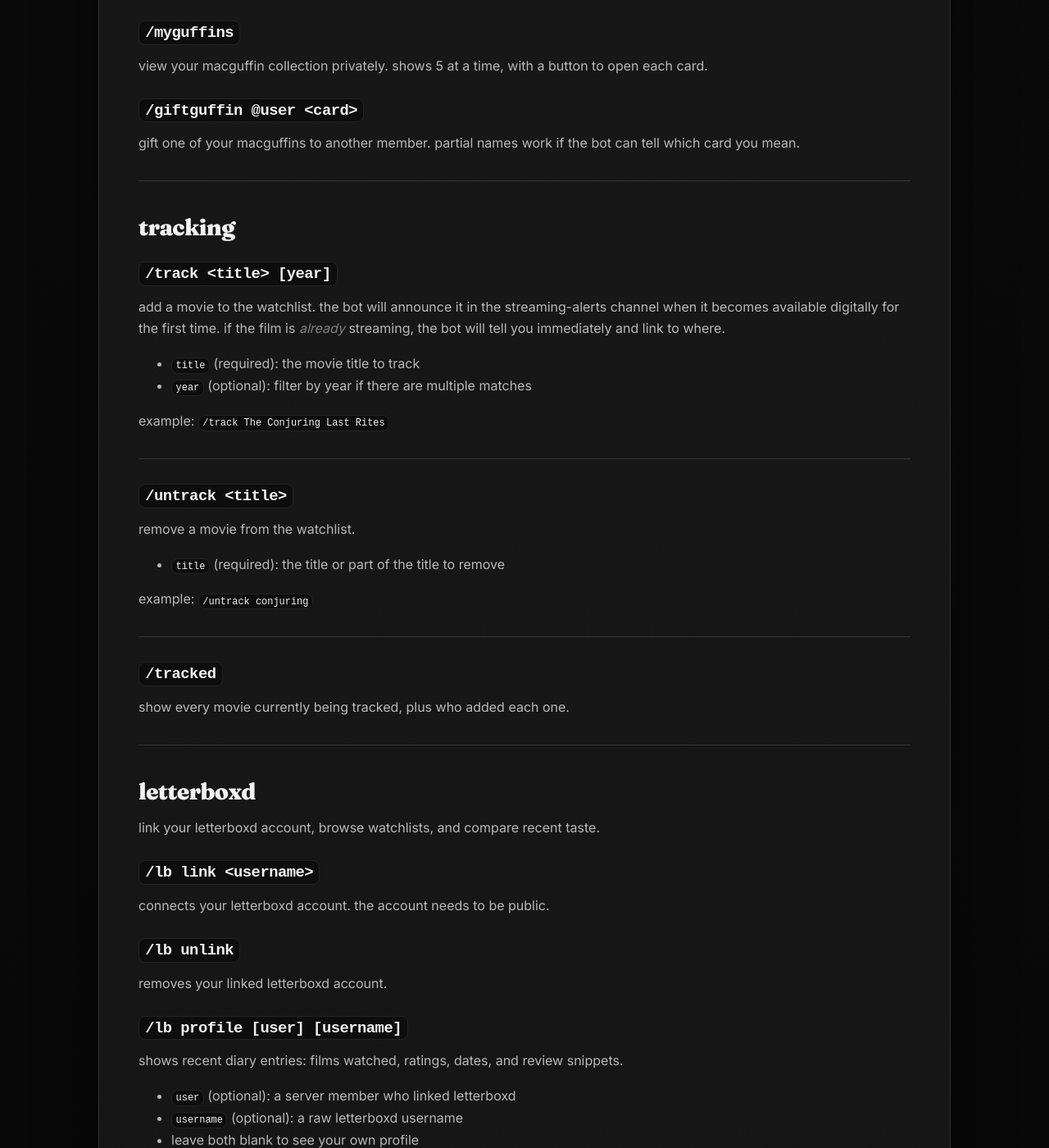
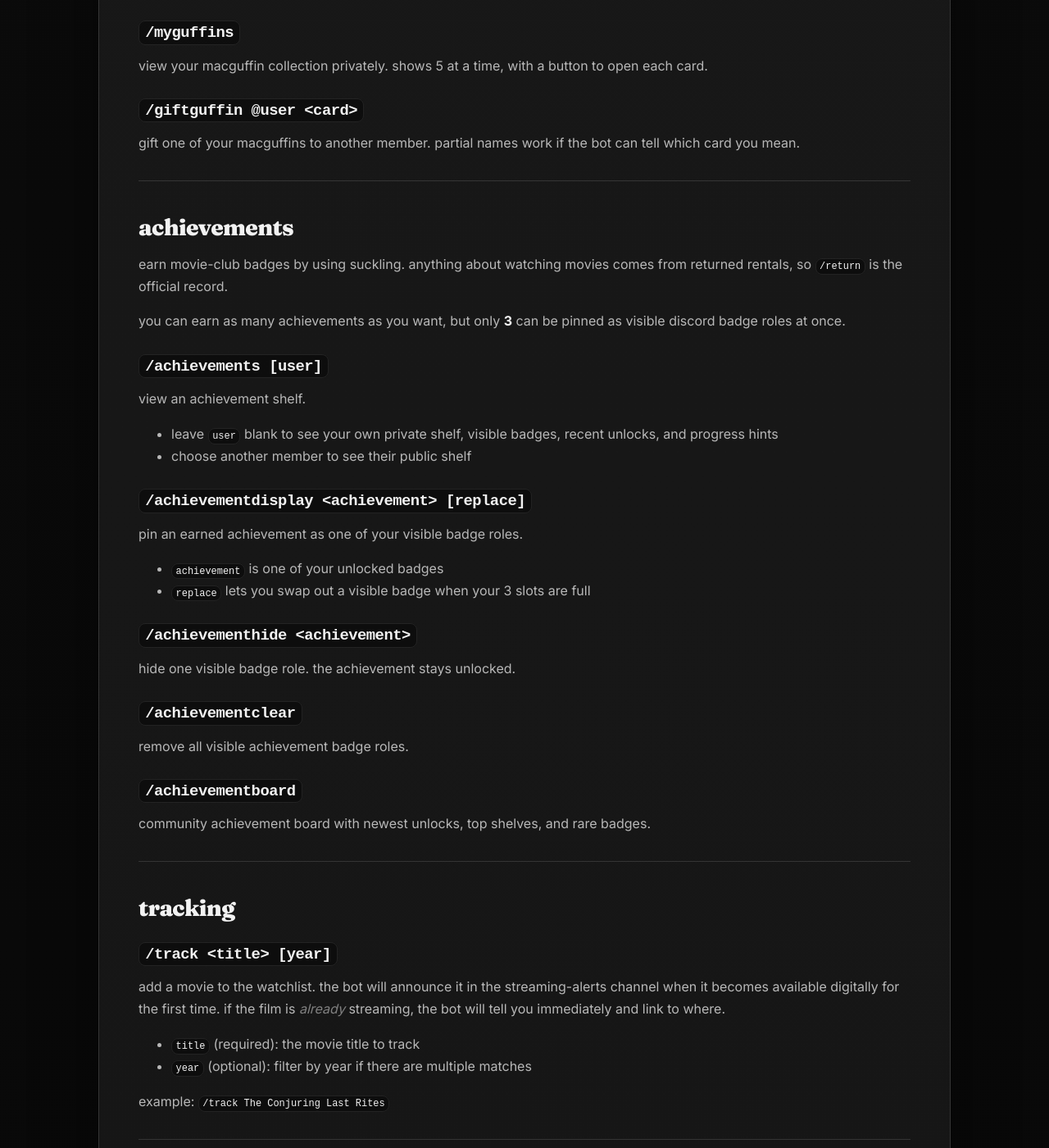
Before and after one commit to rupertosandez/sucklingsite, a Jekyll site: the page built from COMMANDS.md, in a window 1280 px wide and 1400 px high, scrolled down 5120 px. Shown: the whole window at 82% size. Built offline with Jekyll 4.4.1, drawn with Linux system fonts in a browser that asks for light colours; some of the changed text lies outside the part shown.

Commit message:
Document achievement badges

```diff
--- a/COMMANDS.md
+++ b/COMMANDS.md
@@ -188,6 +188,36 @@ view your macguffin collection privately. shows 5 at a time, with a button to op
 gift one of your macguffins to another member. partial names work if the bot can tell which card you mean.
 
 ---
+
+## achievements
+
+earn movie-club badges by using suckling. anything about watching movies comes from returned rentals, so `/return` is the official record.
+
+you can earn as many achievements as you want, but only **3** can be pinned as visible discord badge roles at once.
+
+### `/achievements [user]`
+view an achievement shelf.
+
+- leave `user` blank to see your own private shelf, visible badges, recent unlocks, and progress hints
+- choose another member to see their public shelf
+
+### `/achievementdisplay <achievement> [replace]`
+pin an earned achievement as one of your visible badge roles.
+
+- `achievement` is one of your unlocked badges
+- `replace` lets you swap out a visible badge when your 3 slots are full
+
+### `/achievementhide <achievement>`
+hide one visible badge role. the achievement stays unlocked.
+
+### `/achievementclear`
+remove all visible achievement badge roles.
+
+### `/achievementboard`
+community achievement board with newest unlocks, top shelves, and rare badges.
+
+---
+
 ## tracking
 
 ### `/track <title> [year]`
@@ -344,6 +374,8 @@ the bot automatically posts in a few ways (admins configure the channels):
 
 **letterboxd activity** - linked members' new diary entries can post to a shared activity channel.
 
+**suckling feed** - achievement unlocks can post to a shared feed channel.
+
 the streaming feature only announces films hitting digital for the first time — not when they move between services or get added to additional ones.
 
 ---
@@ -395,6 +427,9 @@ set the channel where the daily recommendation posts (at noon).
 ### `/setlbactivity <channel>`
 set the channel where new watches from linked letterboxd accounts post. when this is set, the bot starts from the current feeds so older watches do not flood the channel.
 
+### `/setfeed <channel>`
+set the channel where suckling feed posts go, including achievement unlocks.
+
 ### `/toggle <feature> <enabled>`
 enable or disable an auto-posting feature without removing the channel setting.
 
@@ -421,6 +456,13 @@ admin only. run the plex cleanup check manually. by default it only shows a priv
 
 ### `/plexunpopular`
 admin only. show low-watch rb9 titles with lower tmdb scores, useful when reviewing what should stay in the library.
+
+### `/achievementrescan [user]`
+backfill achievements from existing suckling history. leave `user` blank to rescan everyone.
+
+### `/achievementsyncroles <user>`
+reapply a member's selected visible achievement badge roles. useful if roles were manually changed in discord.
+
 ### `/cachestats [clear]`
 show the size of the in-memory cache. pass `clear:True` to wipe both the tmdb cache and the random-pick pool (useful if data feels stale).
 
```
Also changed, not shown: CHANGELOG.md.
